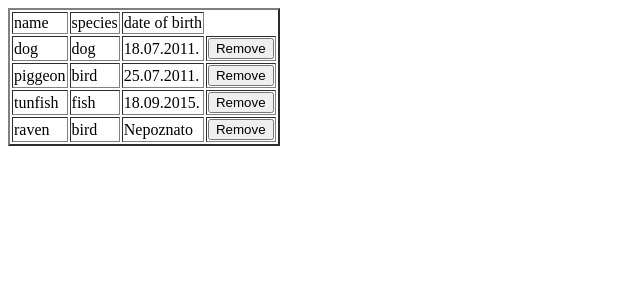
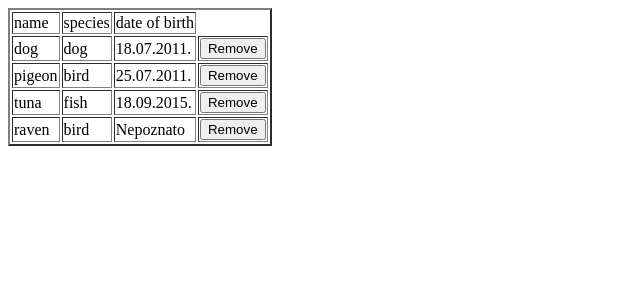
Before and after one commit to aleksandar8821/zoo, an Angular app: page / in a window 1280 px wide. Shown: the top 300 px of the page, without its empty margins (0-640 px from the left). Built offline with nearby package versions, Linux system fonts and the light colour scheme.

Commit message:
zadatak 4

```diff
--- a/src/app/animal-list/animal-list.component.ts
+++ b/src/app/animal-list/animal-list.component.ts
@@ -1,4 +1,5 @@
 import { Component, OnInit } from '@angular/core';
+import { Animal } from './classAnimal';
 
 @Component({
   selector: 'app-animal-list',
@@ -7,13 +8,43 @@ import { Component, OnInit } from '@angular/core';
 })
 export class AnimalListComponent implements OnInit {
 
-	list = [
-		{"name": "dog", "species": "dog", "dateOfBirth": "18.07.2011."},
-		{"name": "piggeon", "species": "bird", "dateOfBirth": "25.07.2011."},
-		{"name": "tunfish", "species": "fish", "dateOfBirth": "18.09.2015."},
-		{"name": "raven", "species": "bird", "dateOfBirth": ""}
+	// list = [
+	// 	{"name": "dog", "species": "dog", "dateOfBirth": "18.07.2011."},
+	// 	{"name": "piggeon", "species": "bird", "dateOfBirth": "25.07.2011."},
+	// 	{"name": "tunfish", "species": "fish", "dateOfBirth": "18.09.2015."},
+	// 	{"name": "raven", "species": "bird", "dateOfBirth": ""}
+
+	// ]
+
+	list:Array<Animal> = [
+		new Animal('dog', 'dog', '18.07.2011.'),
+		new Animal('pigeon', 'bird', '25.07.2011.'),
+		new Animal('tuna', 'fish', '18.09.2015.'),
+		new Animal('raven', 'bird', '')
 
 	]
+
+
+	// let dog = new Animal;
+	// dog.name = 'dog'
+	// dog.species = 'dog'
+	// dog.dateOfBirth =
+
+	// let pigeon = new Animal;
+	// pigeon.name = 'pigeon'
+	// pigeon.species = 'bird'
+	// pigeon.dateOfBirth = '25.07.2011.'
+
+	// let tuna = new Animal;
+	// tuna.name = 'tuna'
+	// tuna.species = 'fish'
+	// tuna.dateOfBirth = '18.09.2015.'
+
+	// let raven = new Animal;
+	// raven.name = 'raven'
+	// raven.species = 'bird'
+	// raven.dateOfBirth = '18.09.2015.'
+
 
   constructor() {
 
--- /dev/null
+++ b/src/app/animal-list/classAnimal.ts
@@ -0,0 +1,11 @@
+export class Animal{
+	name:string;
+	species:string;
+	dateOfBirth:string;
+
+	constructor(name, species, dateOfBirth){
+		this.name = name
+		this.species = species
+		this.dateOfBirth = dateOfBirth
+	}
+}
```
